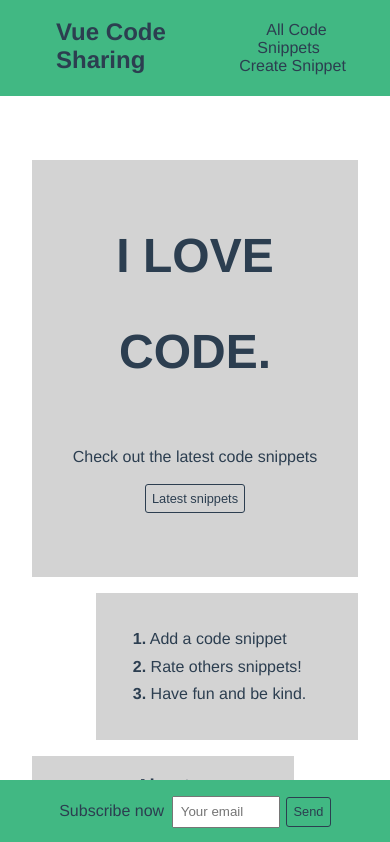
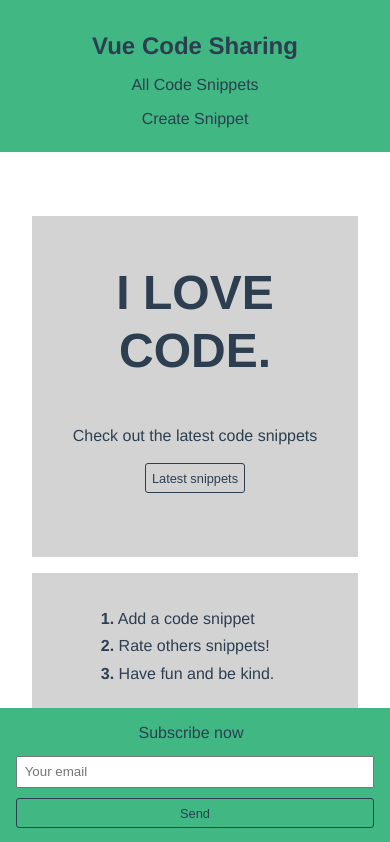
Before and after one commit to hannamollergren/Vue-Code-Sharing, a Vue app: page / in a window 390 px wide. Shown: the top 842 px of the page. Built offline with nearby package versions, Linux system fonts and the light colour scheme.

Commit message:
css header

```diff
--- a/package.json
+++ b/package.json
@@ -11,6 +11,7 @@
     "axios": "^0.19.2",
     "core-js": "^3.6.4",
     "vue": "^2.6.11",
+    "vue-axios": "^2.1.5",
     "vue-resource": "^1.5.1",
     "vue-router": "^3.1.6"
   },
--- a/src/App.vue
+++ b/src/App.vue
@@ -50,4 +50,5 @@ h3{
 
 
 
+
 </style>
--- a/src/components/Content.vue
+++ b/src/components/Content.vue
@@ -113,7 +113,6 @@ export default {
 			try {
 				let response = await axios
 				.get(this.baseUrl + "?best", {
-
                 });
 				this.highestRankedSnippets = response.data;
             }
@@ -139,61 +138,61 @@ export default {
 				console.log('Something went wrong', error);
 			}
 		},
-		likeButton(id){
-			fetch(this.baseUrl, {
-				method: 'POST',
-				body: new URLSearchParams('upvote&id=' + id)
-			})
-			.then((response) => {
-				console.log('response', response)
-			})
-			.catch((error) => {
+		async likeButton(id){
+			try{
+				await axios
+				.post(this.baseUrl,
+				{
+					upvote: "",
+					id: id
+				});
+			}
+			catch(error){
 				console.log('Something went wrong', error);
-
-			})
+			}
 			this.getLatest();
 
 		},
-		reportButton(id){
-			fetch(this.baseUrl, {
-				method: 'POST',
-				body: new URLSearchParams('report&id=' + id)
-			})
-			.then((response) => {
-				console.log('response reportButton', response)
-			})
-			.catch((error) => {
+		async reportButton(id){
+			try{
+				await axios
+				.post(this.baseUrl,
+				{
+					report: "",
+					id: id
+				});
+			}
+			catch(error){
 				console.log('Something went wrong', error);
-
-			})
+			}
 			this.getLatest();
 		},
-		restoreSnippet(id){
-			fetch(this.baseUrl, {
-				method: 'POST',
-				body: new URLSearchParams('unreport&id=' + id)
-			})
-			.then((response) => {
-				console.log('response restoreSnippet', response)
-			})
-			.catch((error) => {
+		async restoreSnippet(id){
+			try{
+				await axios
+				.post(this.baseUrl,
+				{
+					unreport: "",
+					id: id
+				});
+			}
+			catch(error){
 				console.log('Something went wrong', error);
-
-			})
+			}
 			this.getReported();
 		},
-		deleteSnippet(id){
-			fetch(this.baseUrl, {
-				method: 'POST',
-				body: new URLSearchParams('delete&id=' + id)
-			})
-			.then((response) => {
-				console.log('response deletesnippet', response)
-			})
-			.catch((error) => {
+		async deleteSnippet(id){
+			try{
+				await axios
+				.post(this.baseUrl,
+				{
+					delete: "",
+					id: id
+				});
+			}
+			catch(error){
 				console.log('Something went wrong', error);
-
-			})
+			}
 			this.getReported();
 		}
 	},
@@ -281,6 +280,9 @@ button:disabled{
 	.button{
 		margin: 0 2em 0;
 	}
+	.container{
+	padding-bottom: 8em;
+}
 
 }
 
--- a/src/components/Create.vue
+++ b/src/components/Create.vue
@@ -25,7 +25,7 @@
 </template>
 
 <script>
-/* import axios from 'axios' */
+import axios from 'axios'
 export default {
 	Name: 'Create',
 	data: () => ({
@@ -33,46 +33,31 @@ export default {
 		snippet: {title: '', content: ''},
 		msg: '',
 		titleIsTouched: false,
-		contentIsTouched: false
+		contentIsTouched: false,
 	}),
 	props: {
 
 	},
 	methods: {
-		submitButton(){
-			this.msg = "Adding..."
+		async submitButton(){
+		this.msg = "Adding..."
 
-			fetch(this.baseUrl, {
-				method: 'POST',
-				body: new URLSearchParams('add&title=' + this.snippet.title + '&content=' + this.snippet.content + '&tags=mysupercooltag')
-				})
-				.then((response) => {
-					this.msg = "Snippet added succsessfully, thank you!"
-					console.log('response', response)
-				})
-				.catch((error) => {
-					this.msg = error + '. Please try again';
-				})
+		try{
+			await axios
+			.post(this.baseUrl,
+			{
+				add: "",
+				title: this.snippet.title,
+				content: this.snippet.content,
+				tags: 'tag',
+			});
+			this.msg = "Snippet added succsessfully, thank you!"
+		}
+		catch(error){
+			this.msg = error, '. Try again!';
+			}
+		}
 		},
-		/* async submitButton(){
-			this.msg = "Adding..."
-
-			try {
-				let response = await axios
-				.post(this.baseUrl + "?add&", {
-					params: {
-                        title: this.snippet.title,
-                        content: this.snippet.content
-                         }
-                });
-                console.log('submitbutton', response);
-            }
-            catch(error) {
-				console.log('Something went wrong', error);
-			}
-		} */
-
-        },
 	computed:{
 		titleIsValid(){
 			return this.snippet.title.length >= 3;
@@ -157,13 +142,13 @@ button:disabled{
 .msg{
 	display: inline-block;
 	margin: 1.5em 0 3em;
-	grid-column: 1/1;
+	grid-column: 1/2;
 	text-align: left;
 }
 
 @media only screen and (max-width: 450px) {
 #form-group{
-	margin: 0 2em 0;
+	margin: 0 2em 4em;
 }
 }
 
--- a/src/components/Footer.vue
+++ b/src/components/Footer.vue
@@ -81,6 +81,26 @@ p{
 button:disabled{
 	cursor: auto;
 }
+@media only screen and (max-width: 450px) {
+	.footer{
+		display: grid;
+		grid-template-columns: repeat(1, 1fr);
+	}
+	div{
+		grid-column: 1/2;
+	}
+	button{
+		margin-top: 0.8em;
+		width: 100%;
+
+	}
+	input{
+		margin-top: 1em;
+		display: block;
+		width: 100%;
+	}
+
+}
 
 
 </style>
--- a/src/components/Header.vue
+++ b/src/components/Header.vue
@@ -37,9 +37,9 @@ export default {
 		margin-bottom: 4em;
 		background: #41B883;
 	}
-	h2{
+	.logo{
 		text-align: start;
-		padding-top: 0.4em;
+		padding-top: 1em;
 		margin-left: 2em;
 		grid-column: 1/2;
 	}
@@ -78,8 +78,34 @@ export default {
 		border-bottom: 2px solid #2c3e50;
 		color: #2c3e50;
 	}
-	/* //! TODO  */
-	@media only screen and (max-width: 837px) {
 
+	@media only screen and (max-width: 702px) {
+	header{
+		grid-template-columns: 1fr 3fr 1fr;
+		grid-template-rows: 2;
+	}
+	.logo{
+		grid-column: 2/2;
+		grid-row: 1;
+		text-align: center;
+		display: block;
+		margin: 1em 0 0;
+	}
+	nav{
+		margin: 0;
+		padding: 0em 1em 1em;
+		text-align: center;
+		grid-column: 2/2;
+		grid-row: 2;
+	}
+	ul{
+		margin: 0;
+		padding: 0;
+	}
+}
+	@media only screen and (max-width: 702px) {
+	li{
+		padding: 0.5em;
+	}
 }
 </style>
--- a/src/components/Home.vue
+++ b/src/components/Home.vue
@@ -7,6 +7,7 @@
 				<p class="text">Check out the latest code snippets</p> <br>
 				<button @click="toLatest"><a href="/home#/content">{{ latestSnippets }}</a></button>
 			</div>
+
 
 			<div class="rules">
 				<p><span>1.</span> Add a code snippet</p>
@@ -63,29 +64,35 @@ span{
 }
 .rules{
 	background-color:lightgrey;
-	padding: 2em;
+	padding: 2em 2em 2em 0;
 	text-align: left;
 	grid-column: 1/2;
+
+}
+.rules p{
 	margin: 0 0 0 4em;
-
+	padding: 0.3em;
 }
 .info{
 	grid-column: 2/4;
 	background-color:lightgrey;
+}
+.infor p{
 	margin: 0 4em 0 0;
 }
 .title{
 	padding: 1em 0 0;
 }
 .undertitle{
-	padding: 0 2em 2em;
+	padding: 0 0 2em 2em;
+	margin: 0 4em 0 0;
 }
 p{
 	padding: 0.3em;
 	margin: 0;
 }
 .love{
-	padding:1em;
+	padding: 0.5em 0 0;
 	font-size: 4em;
 	font-weight: bold;
 	line-height: 2em;
@@ -117,10 +124,12 @@ a{
 }
 @media only screen and (max-width: 450px) {
 .love{
+	padding: 1em;
 	font-size: 3em;
+	line-height: 1.2em;
 }
 .content-container{
-	margin: 0 2em 0;
+	margin: 0 2em 4em;
 }
 .text{
 	padding: 0 1em 0;
```
Also changed, not shown: 1 other file (tests, documents, lock files or other folders).
